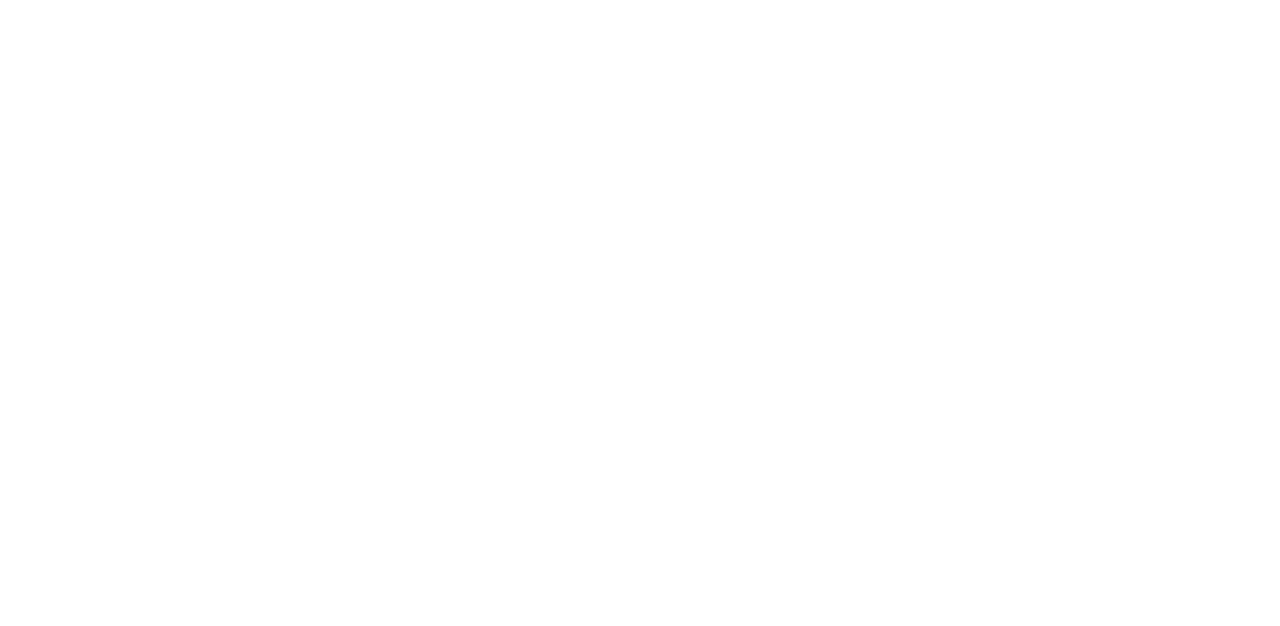
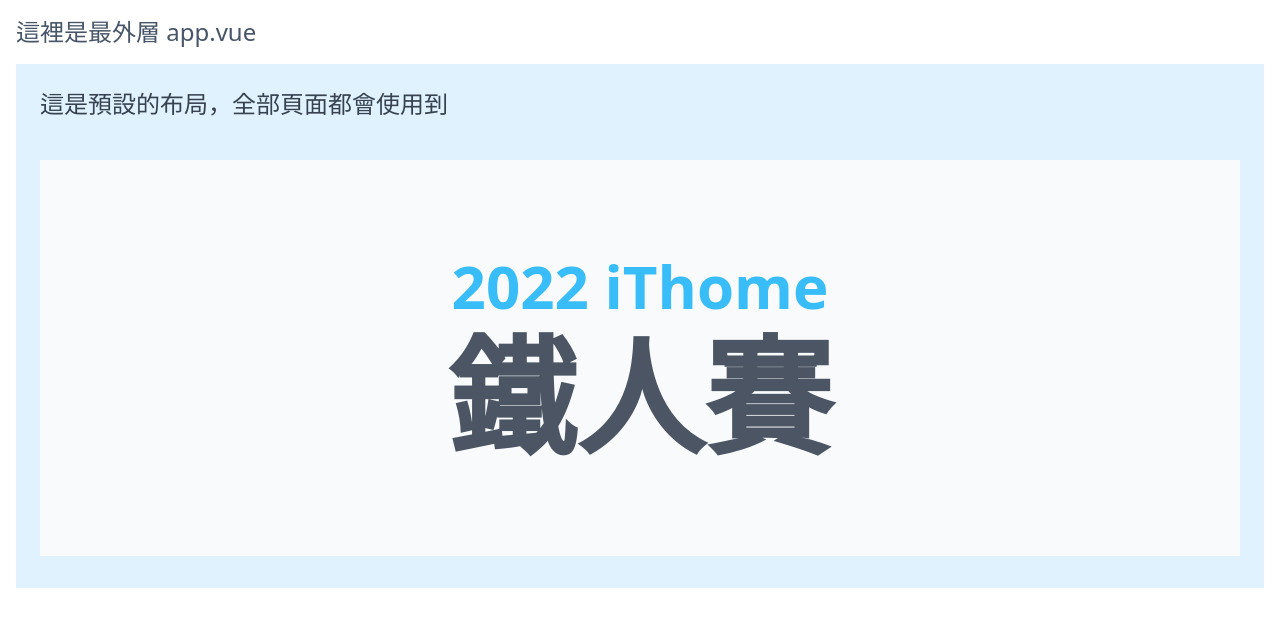
Before and after one commit to eddieciou/eddie_nuxt, a Nuxt app: page /custom in a window 1280 px wide. Before the commit this address had no page. Shown: the top 626 px of the page. Built offline with nearby package versions, Linux system fonts and the light colour scheme.

Commit message:
layout practice

```diff
--- a/app.vue
+++ b/app.vue
@@ -1,5 +1,8 @@
 <template>
-  <div>
-    <NuxtPage />
+  <div class="m-4 bg-white">
+    <p class="pb-4 text-2xl text-slate-600">這裡是最外層 app.vue</p>
+    <NuxtLayout name="default">
+      <NuxtPage />
+    </NuxtLayout>
   </div>
 </template>
--- /dev/null
+++ b/layouts/custom.vue
@@ -0,0 +1,8 @@
+<template>
+  <div class="bg-rose-100 py-2">
+    <p class="px-6 py-4 text-2xl text-gray-700">
+      使用 <span class="font-bold text-rose-500">Custom</span> 布局
+    </p>
+    <slot />
+  </div>
+</template>
--- /dev/null
+++ b/layouts/default.vue
@@ -0,0 +1,8 @@
+<template>
+  <div class="bg-sky-100 py-2">
+    <p class="px-6 py-4 text-2xl text-gray-700">這是預設的布局，全部頁面都會使用到</p>
+    <slot name="header" />
+    <slot />
+    <slot name="footer" />
+  </div>
+</template>
--- a/pages/about.vue
+++ b/pages/about.vue
@@ -1,5 +1,5 @@
 <template>
-  <div class="bg-white py-24">
+  <div class="mx-6 mb-4 bg-slate-50 py-24">
     <div class="flex flex-col items-center">
       <h1 class="text-6xl font-semibold text-yellow-400">大家好！我是 Ryan</h1>
       <p class="my-8 text-3xl text-gray-600">這裡是 /about</p>
--- a/pages/contact.vue
+++ b/pages/contact.vue
@@ -1,5 +1,5 @@
 <template>
-  <div class="bg-white py-24">
+  <div class="mx-6 mb-4 bg-slate-50 py-24">
     <div class="flex flex-col items-center">
       <h1 class="text-6xl font-semibold text-rose-400">如果沒事不要找我 xDDD</h1>
       <p class="my-8 text-3xl text-gray-600">這裡是 /contact</p>
--- /dev/null
+++ b/pages/custom.vue
@@ -0,0 +1,14 @@
+<template>
+  <div class="m-6 bg-slate-50 py-24">
+    <div class="flex flex-col items-center">
+      <h1 class="text-6xl font-semibold text-sky-400">2022 iThome</h1>
+      <p class="mt-4 text-9xl font-bold text-gray-600">鐵人賽</p>
+    </div>
+  </div>
+</template>
+
+<script setup>
+definePageMeta({
+  layout: 'custom'
+})
+</script>
--- a/pages/index.vue
+++ b/pages/index.vue
@@ -1,5 +1,5 @@
 <template>
-  <div class="bg-white py-24">
+  <div class="mx-6 mb-4 bg-white py-24">
     <div class="flex flex-col items-center">
       <h1 class="text-6xl font-semibold text-gray-800">這裡是首頁</h1>
       <div class="my-4 flex space-x-4">
```
